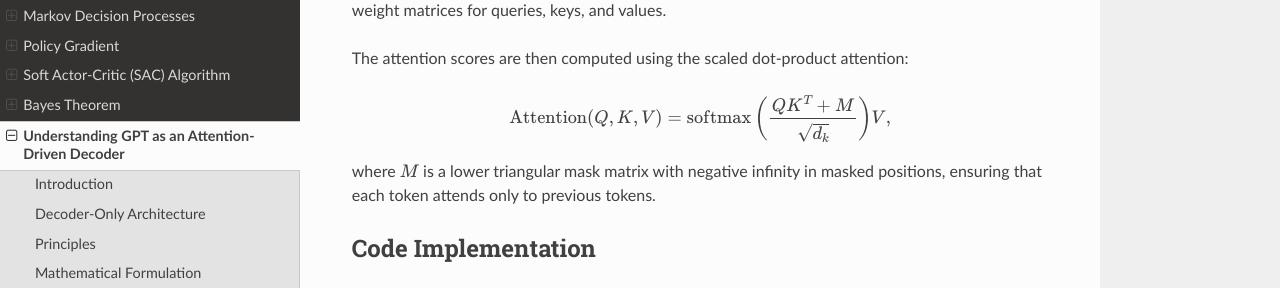
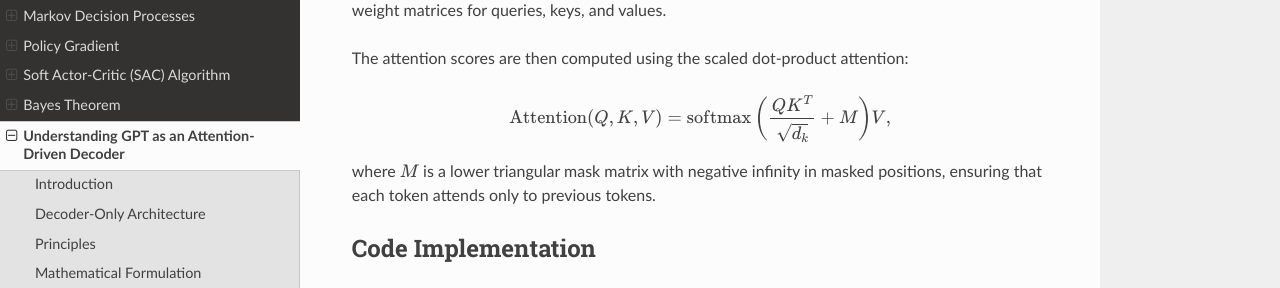
Before and after one commit to boyin96/Reinforcement-Learning-Math, a Sphinx documentation site: the page built from docs/source/gpt.rst, in a window 1280 px wide and 900 px high, scrolled down 1349 px. Shown: the part 165-453 px from the top of the window. Built offline with Sphinx 7.4.7 and the Read the Docs theme 3.1.0, drawn with Linux system fonts in a browser that asks for light colours; formulas are drawn with MathJax 3.

Commit message:
Update gpt.rst

```diff
--- a/docs/source/gpt.rst
+++ b/docs/source/gpt.rst
@@ -44,7 +44,7 @@ The attention scores are then computed using the scaled dot-product attention:
 
 .. math::
 
-   \text{Attention}(Q, K, V) = \text{softmax}\left(\frac{QK^T + M}{\sqrt{d_k}}\right)V,
+   \text{Attention}(Q, K, V) = \text{softmax}\left(\frac{QK^T}{\sqrt{d_k}} + M\right)V,
 
 where :math:`M` is a lower triangular mask matrix with negative infinity in masked positions, ensuring that each token attends only to previous tokens.
 
```
